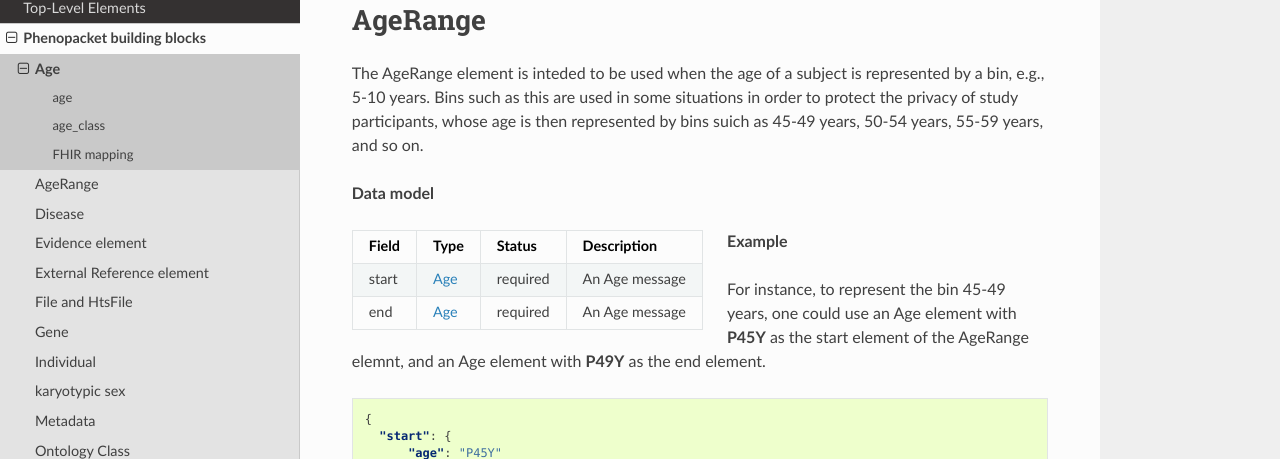
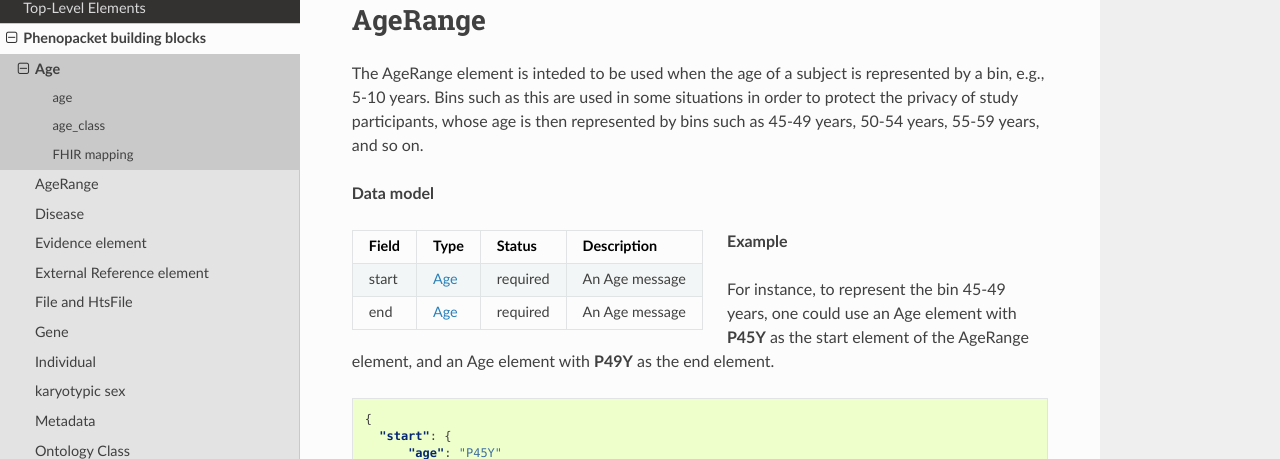
Before and after one commit to phenopackets/phenopacket-schema, a Sphinx documentation site: the page built from docs/age.rst, in a window 1280 px wide and 900 px high, scrolled down 1099 px. Shown: the part 194-653 px from the top of the window. Built offline with Sphinx 7.4.7 and the Read the Docs theme 2.0.0, drawn with Linux system fonts in a browser that asks for light colours.

Commit message:
Correct typos in docs/age

```diff
--- a/docs/age.rst
+++ b/docs/age.rst
@@ -29,7 +29,7 @@
 .. code-block:: json
 
   {
-      "age": "P25Y3M2D",
+      "age": "P25Y3M2D"
   }
 
 
@@ -80,10 +80,7 @@
 
 The AgeRange element is inteded to be used when the age of a subject is represented by a bin, e.g., 5-10 years. Bins
 such as this are used in some situations in order to protect the privacy of study participants, whose age is then
-represented by bins suich as 45-49 years, 50-54 years, 55-59 years, and so on.
-
-
-
+represented by bins such as 45-49 years, 50-54 years, 55-59 years, and so on.
 
 
 **Data model**
@@ -98,7 +95,7 @@
 
 **Example**
 
-For instance, to represent the bin 45-49 years, one could use an Age element with **P45Y** as the start element of the AgeRange elemnt,
+For instance, to represent the bin 45-49 years, one could use an Age element with **P45Y** as the start element of the AgeRange element,
 and an Age element with **P49Y** as the end element.
 
 .. code-block:: json
```
